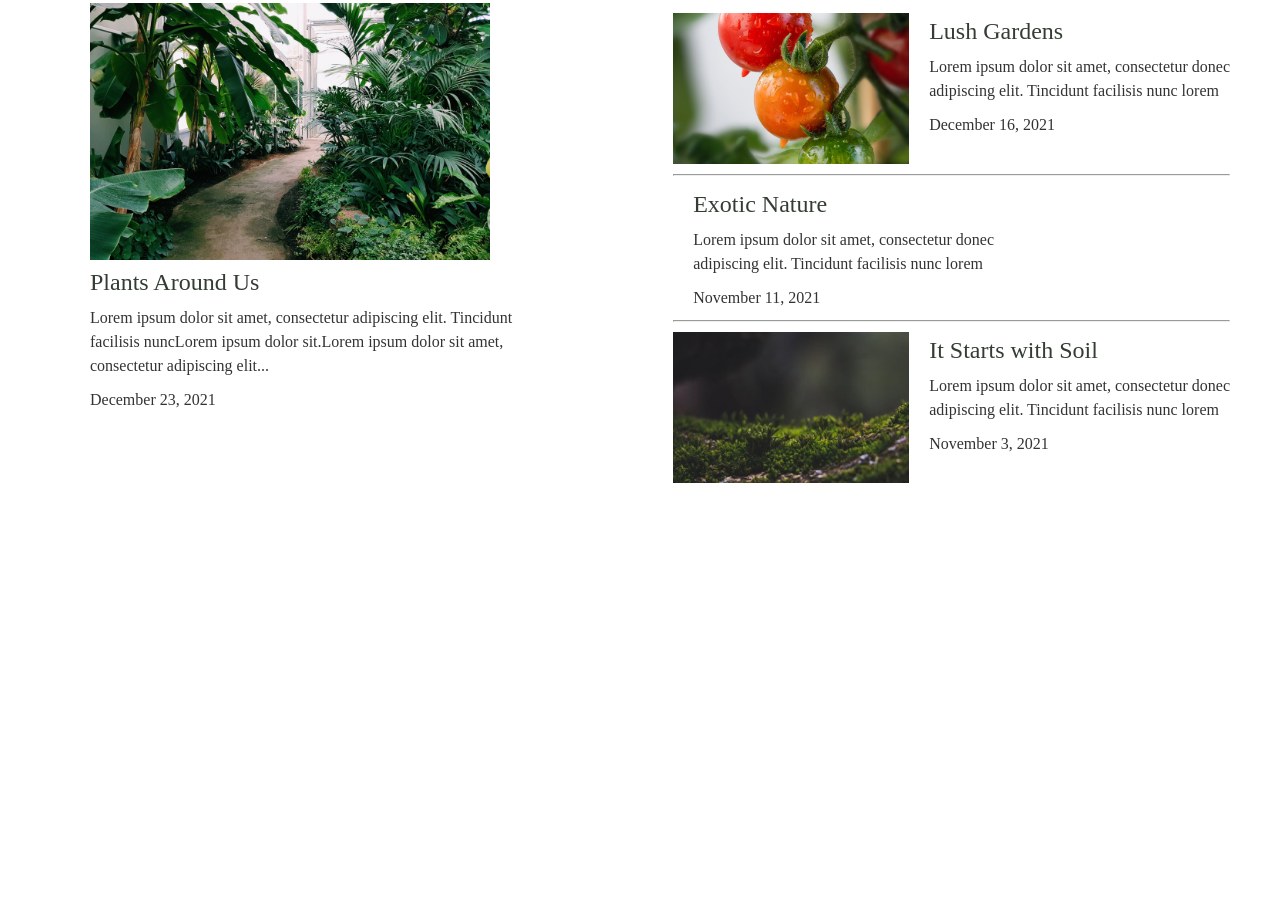
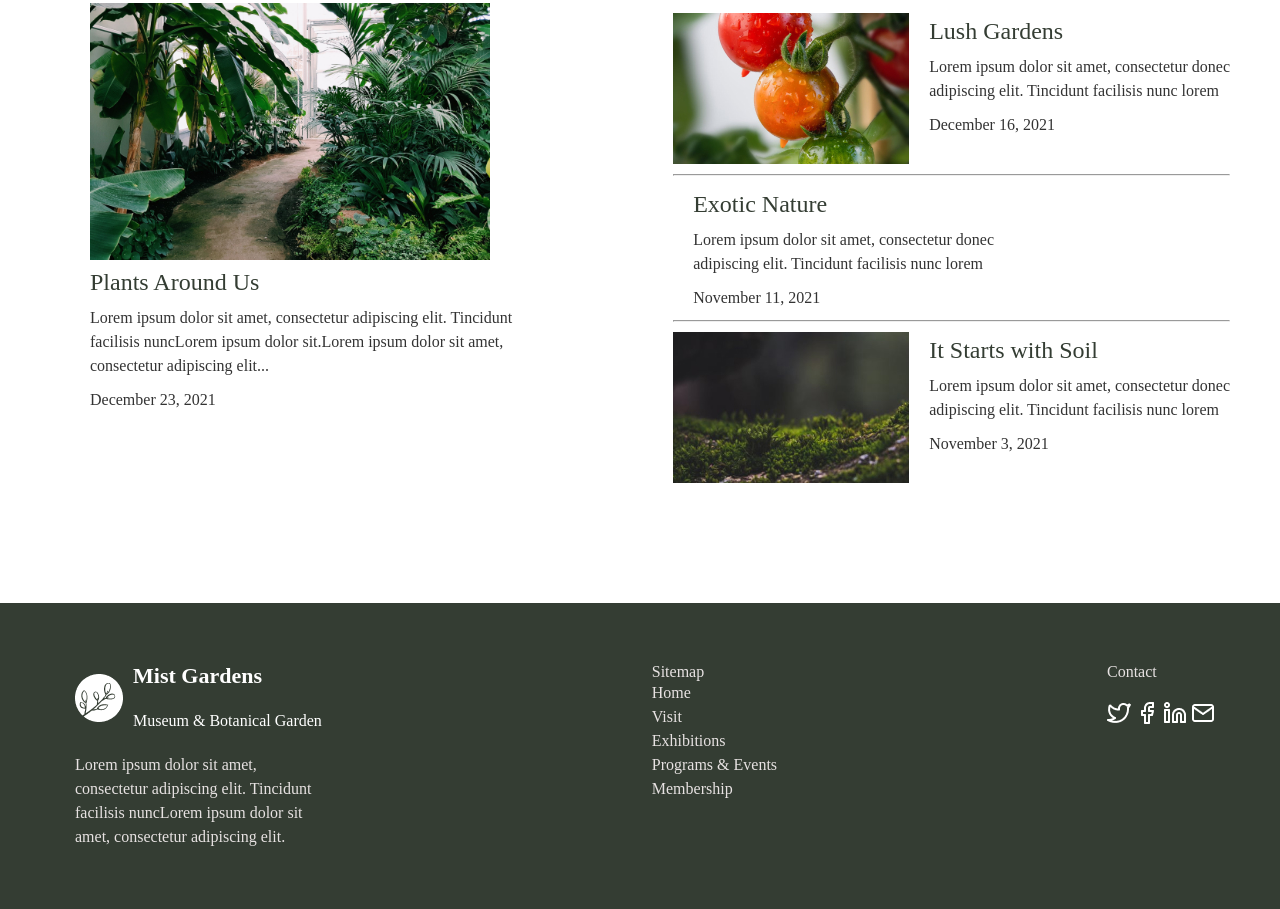
Before and after one commit to EsraaGamal404/Botanical-Garden, a plain HTML site: page index.html in a window 1280 px wide. Shown: the part 1673-2582 px from the top of the page. Before the commit the page ends 2216 px from the top, so only its background shows below. Drawn offline with Linux system fonts and the light colour scheme.

Commit message:
Add: contact section

```diff
--- a/assets/styles/main.css
+++ b/assets/styles/main.css
@@ -144,7 +144,7 @@ font-size: 52px;
  .hero{
   margin-top: 60px;
  }
- .about{
+ .about,.contact{
   background-color: #343D33;
   padding: 60px;
   margin-top: 60px;
@@ -225,3 +225,26 @@ hr{
   align-items: flex-start;
   margin-top: 60px;
 }
+.contact .container .logo a,.contact .container .logo p{
+  color: #fff;
+}
+.content p{
+  color: #e7e2e2;
+  margin-top: 20px;
+  line-height: 1.5;
+}
+.links a{
+  color: #e7e2e2;
+  display: block;
+  line-height: 1.5;
+}
+.links p,.icons p{
+  color: #e7e2e2;
+}
+.icons img{
+  margin-top: 20px;
+}
+.contact .container{
+  align-items: flex-start;
+
+}
--- a/index.html
+++ b/index.html
@@ -23,7 +23,7 @@
       <li><a class="home" href="#hero">Home</a></li>
       <li><a href="#about">Visit</a></li>
       <li><a href="#services">Exhibitions</a></li>
-      <li><a href="#">Programs & Events</a></li>
+      <li><a href="#contact">Programs & Events</a></li>
       <li><a href="#">Store</a></li>
       <li><a class="btn2" href="#Membership">Membership</a></li>
     </ul>
@@ -107,6 +107,34 @@
         </div>
         </div>
       </section>
+      <section class="contact" id="contact">
+        <div class="container d-flex">
+          <div class="content">
+          <div class="logo">
+            <img src="assets/icons/Subtract.png" alt="">
+            <div>
+              <a href="#index.html">Mist Gardens</a> <br> <p>Museum & Botanical Garden</p>
+            </div>
+           </div>
+           <p>Lorem ipsum dolor sit amet, <br> consectetur adipiscing elit. Tincidunt <br> facilisis nuncLorem ipsum dolor sit <br> amet, consectetur adipiscing elit.</p>
+        </div>
+        <div class="links">
+          <p>Sitemap</p>
+          <a href="#">Home</a>
+          <a href="#">Visit</a>
+          <a href="#">Exhibitions</a>
+          <a href="#">Programs & Events</a>
+          <a href="#">Membership</a>
+        </div>
+        <div class="icons">
+          <p>Contact</p>
+          <img src="assets/icons/twitter.png" alt="">
+          <img src="assets/icons/facebook.png" alt="">
+          <img src="assets/icons/linkedin.png" alt="">
+          <img src="assets/icons/mail.png" alt="">
+        </div>
+       </div>
+      </section>
     </main>
 </body>
 </html>
```
